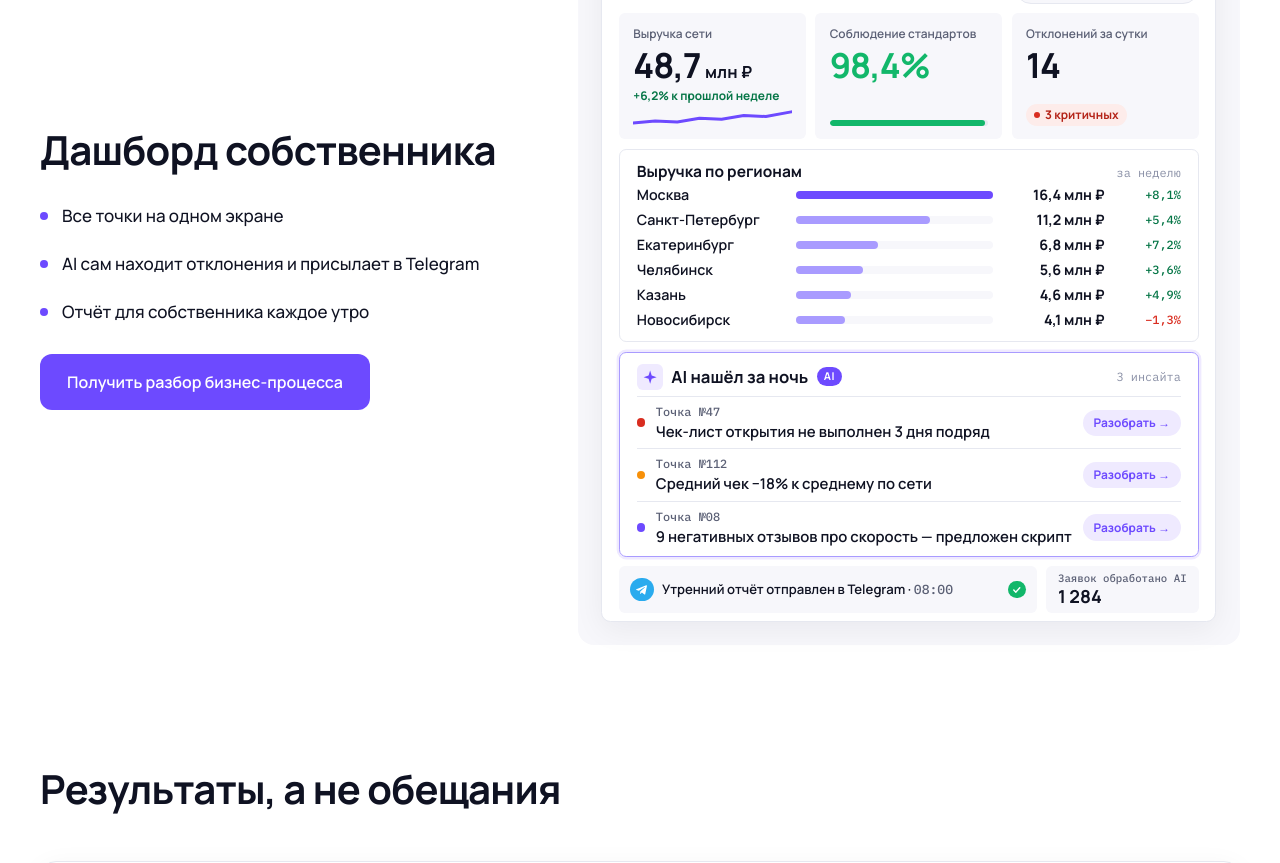
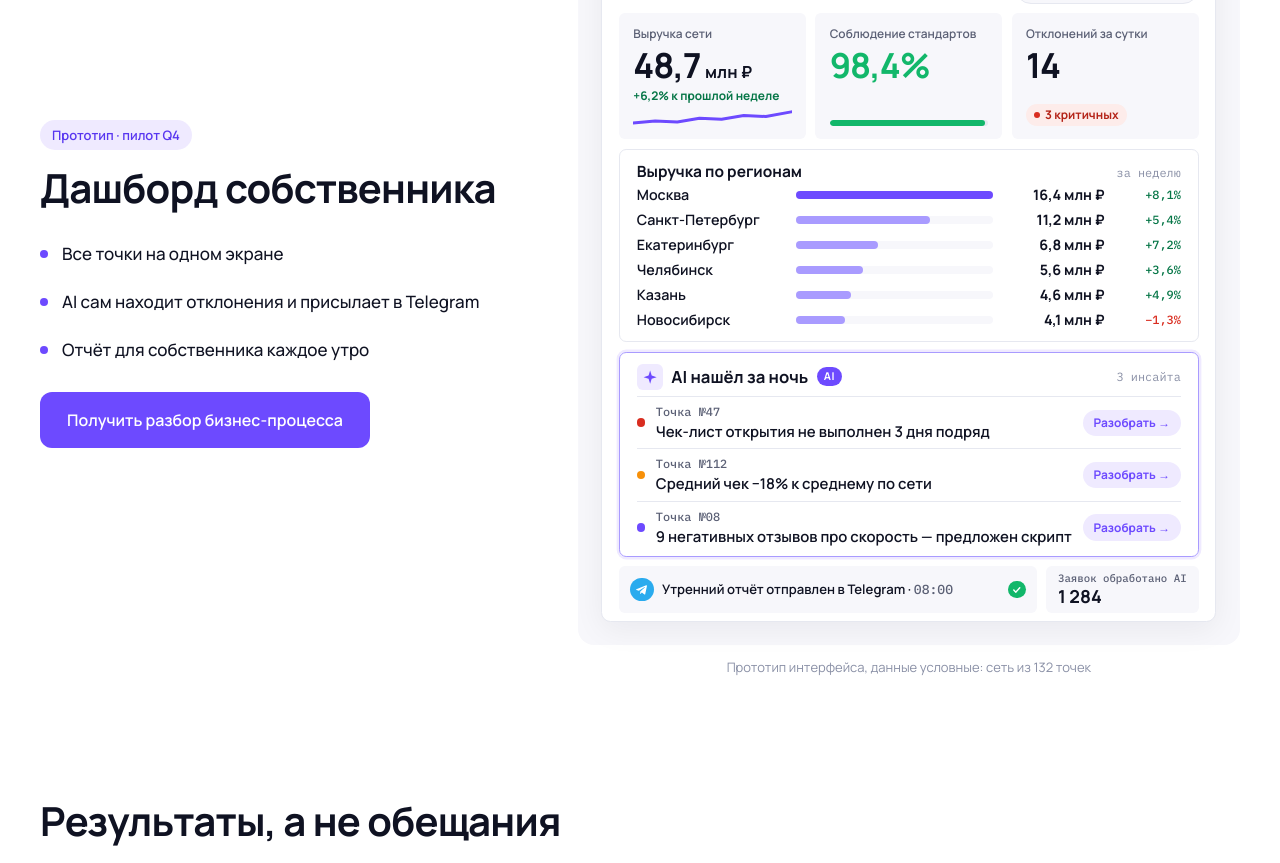
Before and after one commit to phillfeel/franch_landing, a Next.js app: page / in a window 1280 px wide. Shown: the part 4320-5183 px from the top of the page. Built offline with nearby package versions, Linux system fonts and the light colour scheme; no server answers.

Commit message:
Пометь дашборд собственника как прототип
Co-Authored-By: Claude Opus 5.5 <noreply@anthropic.com>

```diff
--- a/app/globals.css
+++ b/app/globals.css
@@ -207,6 +207,8 @@ button, input, select { font-family: inherit; }
 .dash { display: grid; grid-template-columns: .85fr 1.15fr; gap: 48px; align-items: center; }
 .dash > *, .case > *, .solution > *, .offer > *, .security > *, .final__inner > * { min-width: 0; }
 .dash__text { display: flex; flex-direction: column; gap: 28px; align-items: flex-start; }
+.dash__head { display: flex; flex-direction: column; gap: 14px; align-items: flex-start; }
+.dash__note { margin-top: 12px; font: 400 13px/20px var(--font-sans); color: var(--text-3); text-align: center; }
 .dots { display: flex; flex-direction: column; gap: 20px; }
 .dots li { position: relative; padding-left: 22px; font: 500 17px/28px var(--font-sans); }
 .dots li::before { content: ""; position: absolute; left: 0; top: 10px; width: 8px; height: 8px; border-radius: 50%; background: var(--brand); }
--- a/app/page.tsx
+++ b/app/page.tsx
@@ -165,7 +165,10 @@ export default function Home() {
         <section className="container section">
           <div className="dash">
             <div className="dash__text">
-              <h2 className="h2">{dashboard.title}</h2>
+              <div className="dash__head">
+                <span className="pill pill--soft">{dashboard.tag}</span>
+                <h2 className="h2">{dashboard.title}</h2>
+              </div>
               <ul className="dots">
                 {dashboard.points.map((p) => (
                   <li key={p}>{p}</li>
@@ -175,6 +178,7 @@ export default function Home() {
             </div>
             <div className="dash__visual">
               <DashboardMockup label={`Дашборд собственника. ${dashboard.note}: выручка, соблюдение стандартов, отклонения и находки AI за ночь`} />
+              <p className="dash__note">{dashboard.note}</p>
             </div>
           </div>
         </section>
--- a/lib/content.ts
+++ b/lib/content.ts
@@ -156,12 +156,13 @@ export const backOffice: Product[] = [
 
 export const dashboard = {
   title: "Дашборд собственника",
+  tag: "Прототип · пилот Q4",
   points: [
     "Все точки на одном экране",
     "AI сам находит отклонения и присылает в Telegram",
     "Отчёт для собственника каждое утро",
   ],
-  note: "Пример интерфейса: сеть из 132 точек",
+  note: "Прототип интерфейса, данные условные: сеть из 132 точек",
 };
 
 export const mainCase = {
```
